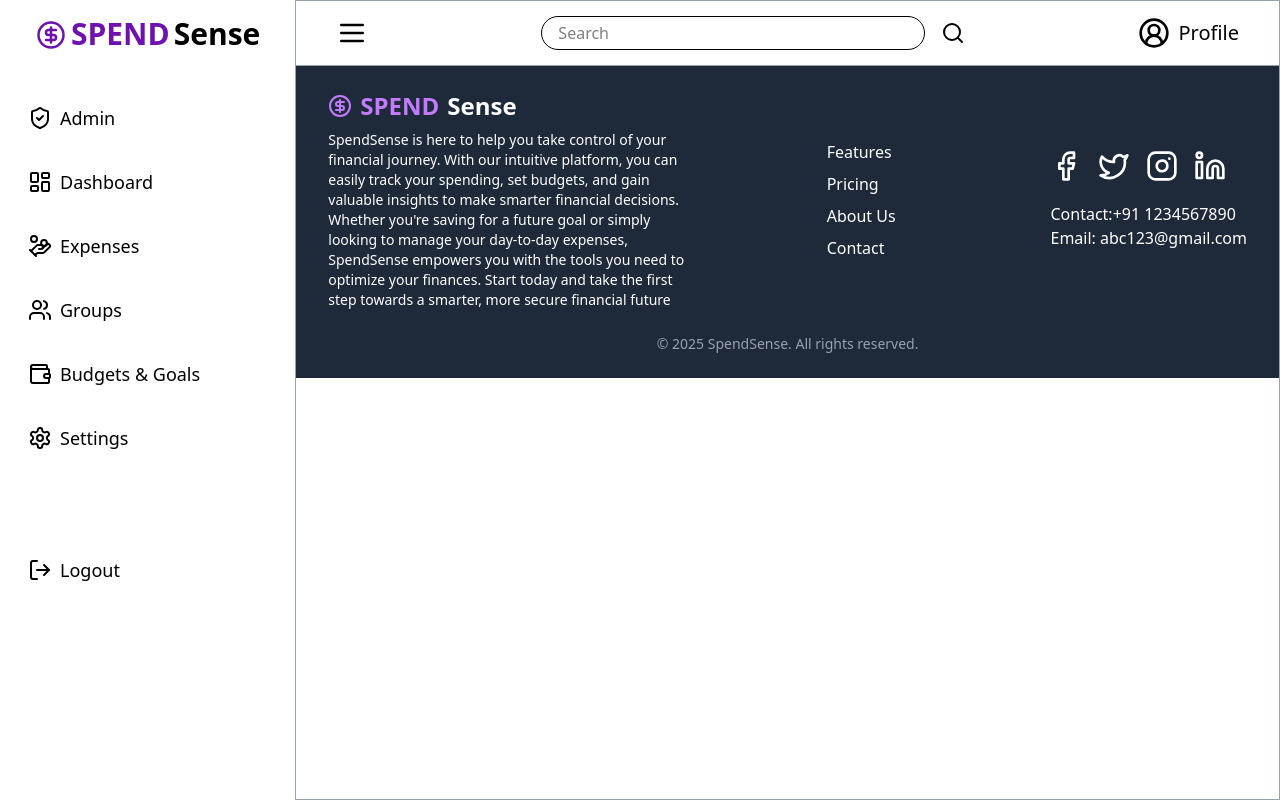
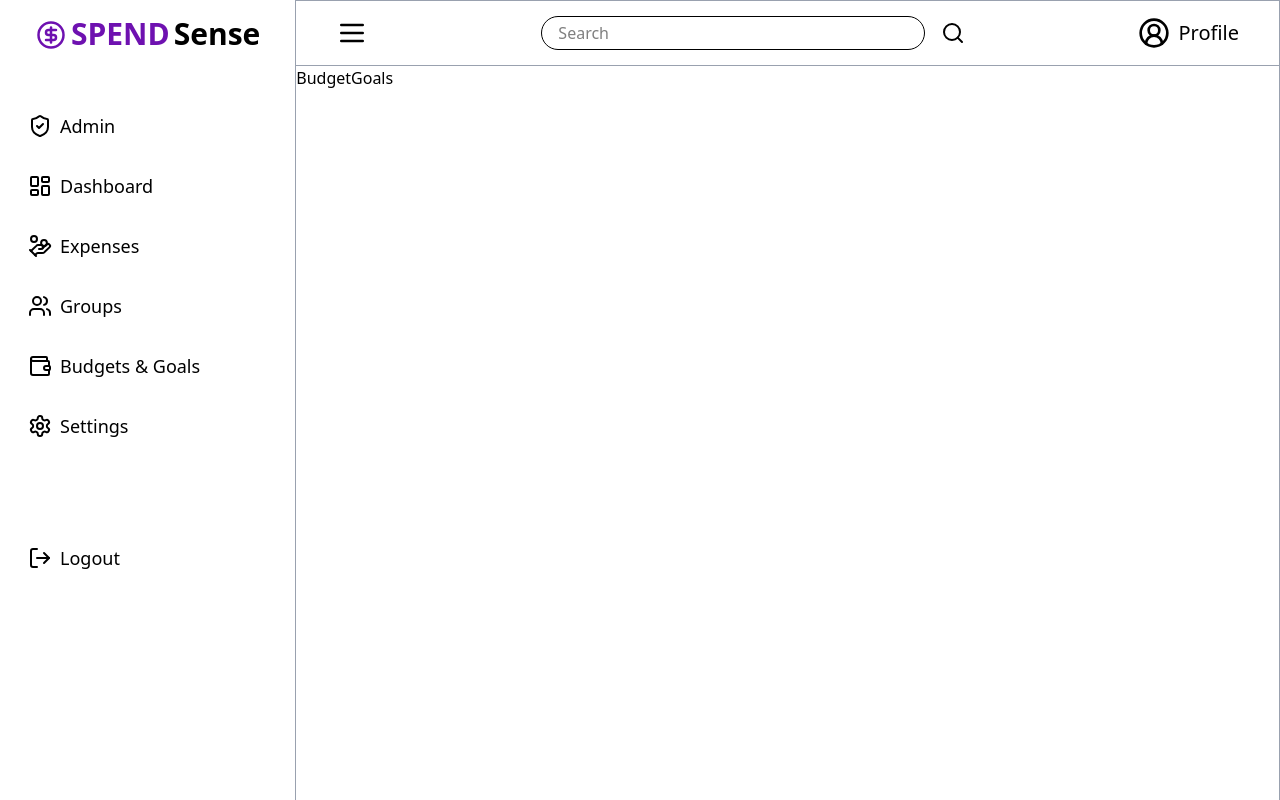
Before and after one commit to madhav2606/Expense-Tracker-Opensoft, a React (Vite) app in the folder frontend/: page /budget in a window 1280 px wide. Shown: the top 800 px of the page. Built offline with nearby package versions, Linux system fonts and the light colour scheme.

Commit message:
route setup and folder structure

```diff
--- a/frontend/package.json
+++ b/frontend/package.json
@@ -13,7 +13,8 @@
     "@tailwindcss/vite": "^4.0.0",
     "lucide-react": "^0.473.0",
     "react": "^18.3.1",
-    "react-dom": "^18.3.1"
+    "react-dom": "^18.3.1",
+    "react-router-dom": "^7.1.3"
   },
   "devDependencies": {
     "@eslint/js": "^9.17.0",
--- a/frontend/src/Layout.jsx
+++ b/frontend/src/Layout.jsx
@@ -5,6 +5,7 @@ import Footer from "./components/AppLayout/Footer";
 import Navbar from "./components/AppLayout/Navbar";
 import SignInPage from "./components/Sign_in/SignInPage";
 import SignUpPage from "./components/Sign_in/SignUpPage";
+import App from "./components/AppLayout/App";
 
 const Layout = () => {
     const [isSidebarOpen, setIsSidebarOpen] = useState(true);
@@ -14,21 +15,16 @@ const Layout = () => {
     };
 
     return (
-    <Router>
         <div className="flex">
             <div className={`h-screen ${isSidebarOpen && "w-[30%]"}`}>
                 {isSidebarOpen && <Sidebar />}
             </div>
             <div className="w-full border border-l-1 border-gray-400">
                 <Navbar isOpen={isSidebarOpen} toggleSidebar={toggleSidebar} />
-          <Routes>
-            <Route path="/" element={<SignInPage />} />
-            <Route path="/signup" element={<SignUpPage />} />
-          </Routes>
+                <App />
                 <Footer />
             </div>
         </div>
-    </Router>
     );
 };
 
--- /dev/null
+++ b/frontend/src/components/Admin/AdminDash.jsx
@@ -0,0 +1,11 @@
+import React from 'react'
+
+const AdminDash = () => {
+  return (
+    <div>
+        <h1 className='text-4xl p-2 font-bold px-5'>Admin Dashboard</h1>
+    </div>
+  )
+}
+
+export default AdminDash
--- a/frontend/src/components/Admin/Dashboard.jsx
+++ /dev/null
@@ -1,9 +0,0 @@
-import React from 'react'
-
-const Dashboard = () => {
-  return (
-    <div>Dashboard</div>
-  )
-}
-
-export default Dashboard
--- a/frontend/src/components/AppLayout/App.jsx
+++ b/frontend/src/components/AppLayout/App.jsx
@@ -1,15 +1,24 @@
-import { useState } from 'react'
-import '../../App.css'
+import React,{ useState } from "react"
+import { BrowserRouter as Router, Routes, Route, Navigate } from "react-router-dom"
+import "../../App.css"
+import Expenses from "../Expense/Expenses"
+import AdminDash from "../Admin/AdminDash"
+import BudgetGoals from "../Budget/BudgetGoals"
+import GroupBill from "../Groups/GroupBill"
+import Settings from "../AppSettings/Settings"
 
 function App() {
-  const [count, setCount] = useState(0)
-
   return (
-    <>
-      <div className='flex items-center justify-center p-3 text-3xl min-h-screen'>
-         Expense Tracker App
-      </div>
-    </>
+    <div className="min-h-screen">
+        <Routes>
+          <Route path="/expenses" element={<Expenses />} />
+          <Route path="/admin" element={<AdminDash />} />
+          <Route path="/budget" element={<BudgetGoals />} />
+          <Route path="/groups" element={<GroupBill />} />
+          <Route path="/settings" element={<Settings />} />
+          <Route path="*" element={<Navigate to="/" replace />} />
+        </Routes>
+    </div>
   )
 }
 
--- a/frontend/src/components/AppLayout/Sidebar.jsx
+++ b/frontend/src/components/AppLayout/Sidebar.jsx
@@ -1,15 +1,16 @@
 import React, { useState } from 'react'
 import { CircleDollarSign, HandCoins, Layout, LayoutDashboard, LogOut, Settings, ShieldCheck, Users, Wallet } from 'lucide-react'
+import { Link } from 'react-router-dom'
 const Sidebar = () => {
 
   const [selected, setselected] = useState('Admin' | 'Dashboard')
   const menuItems = [
-    { id: "Admin", icon: <ShieldCheck />, label: "Admin" },
-    { id: "Dashboard", icon: <LayoutDashboard />, label: "Dashboard" },
-    { id: "Expense", icon: <HandCoins />, label: "Expenses" },
-    { id: "Group", icon: <Users />, label: "Groups" },
-    { id: "Budget", icon: <Wallet />, label: "Budgets & Goals" },
-    { id: "Setting", icon: <Settings />, label: "Settings" },
+    { id: "Admin", icon: <ShieldCheck />, label: "Admin", path: '/admin' },
+    { id: "Dashboard", icon: <LayoutDashboard />, label: "Dashboard", path: '/dashboard' },
+    { id: "Expense", icon: <HandCoins />, label: "Expenses", path: '/expenses' },
+    { id: "Group", icon: <Users />, label: "Groups", path: '/groups' },
+    { id: "Budget", icon: <Wallet />, label: "Budgets & Goals", path: '/budget' },
+    { id: "Setting", icon: <Settings />, label: "Settings", path: '/settings' },
   ]
 
   return (
@@ -20,13 +21,15 @@ const Sidebar = () => {
       </h1>
       <ul className='mt-10 space-y-3'>
         {
-          menuItems?.map((item,idx)=>{
-            return <li onClick={() => setselected(item.id)} className={`text-lg flex items-center gap-2 p-3 ${selected == item.id && 'bg-purple-800 text-white font-bold'} rounded-2xl hover:cursor-pointer ${selected!=item.id && 'hover:bg-purple-300 hover:font-bold'}`}>{item.icon} {item.label}</li>
+          menuItems?.map((item, idx) => {
+            return <Link to={item.path} key={idx}>
+               <li  onClick={() => setselected(item.id)} className={`text-lg flex items-center gap-2 p-3 ${selected == item.id && 'bg-purple-800 text-white font-bold'} rounded-2xl hover:cursor-pointer ${selected != item.id && 'hover:bg-purple-300 hover:font-bold'} mt-2`}>{item.icon} {item.label}</li>
+            </Link>
           })
         }
       </ul>
       <div className='mt-20'>
-        <li className='hover:cursor-pointer flex items-center gap-2 text-lg p-3 hover:bg-purple-300  hover:font-bold rounded-2xl'><LogOut/>Logout</li>
+        <li className='hover:cursor-pointer flex items-center gap-2 text-lg p-3 hover:bg-purple-300  hover:font-bold rounded-2xl'><LogOut />Logout</li>
       </div>
     </div>
   )
--- /dev/null
+++ b/frontend/src/components/AppSettings/Settings.jsx
@@ -0,0 +1,9 @@
+import React from 'react'
+
+const Settings = () => {
+  return (
+    <div>Settings</div>
+  )
+}
+
+export default Settings
--- /dev/null
+++ b/frontend/src/components/Budget/BudgetGoals.jsx
@@ -0,0 +1,9 @@
+import React from 'react'
+
+const BudgetGoals = () => {
+  return (
+    <div>BudgetGoals</div>
+  )
+}
+
+export default BudgetGoals
--- /dev/null
+++ b/frontend/src/components/Chatbot/ChatBot.jsx
@@ -0,0 +1,9 @@
+import React from 'react'
+
+const ChatBot = () => {
+  return (
+    <div>ChatBot</div>
+  )
+}
+
+export default ChatBot
--- /dev/null
+++ b/frontend/src/components/Expense/Expenses.jsx
@@ -0,0 +1,9 @@
+import React from 'react'
+
+const Expenses = () => {
+  return (
+    <div>Expenses</div>
+  )
+}
+
+export default Expenses
--- /dev/null
+++ b/frontend/src/components/Groups/GroupBill.jsx
@@ -0,0 +1,9 @@
+import React from 'react'
+
+const GroupBill = () => {
+  return (
+    <div>GroupBill</div>
+  )
+}
+
+export default GroupBill
--- a/frontend/src/main.jsx
+++ b/frontend/src/main.jsx
@@ -3,9 +3,12 @@ import { createRoot } from 'react-dom/client'
 import './index.css'
 import App from './components/AppLayout/App.jsx'
 import Layout from './Layout.jsx'
+import { BrowserRouter } from 'react-router-dom'
 
 createRoot(document.getElementById('root')).render(
   <StrictMode>
-    <Layout />
+    <BrowserRouter>
+      <Layout />
+    </BrowserRouter>
   </StrictMode>,
 )
```
Also changed, not shown: 1 other file (tests, documents, lock files or other folders). Lines whose indentation alone changed are shown as unchanged.
